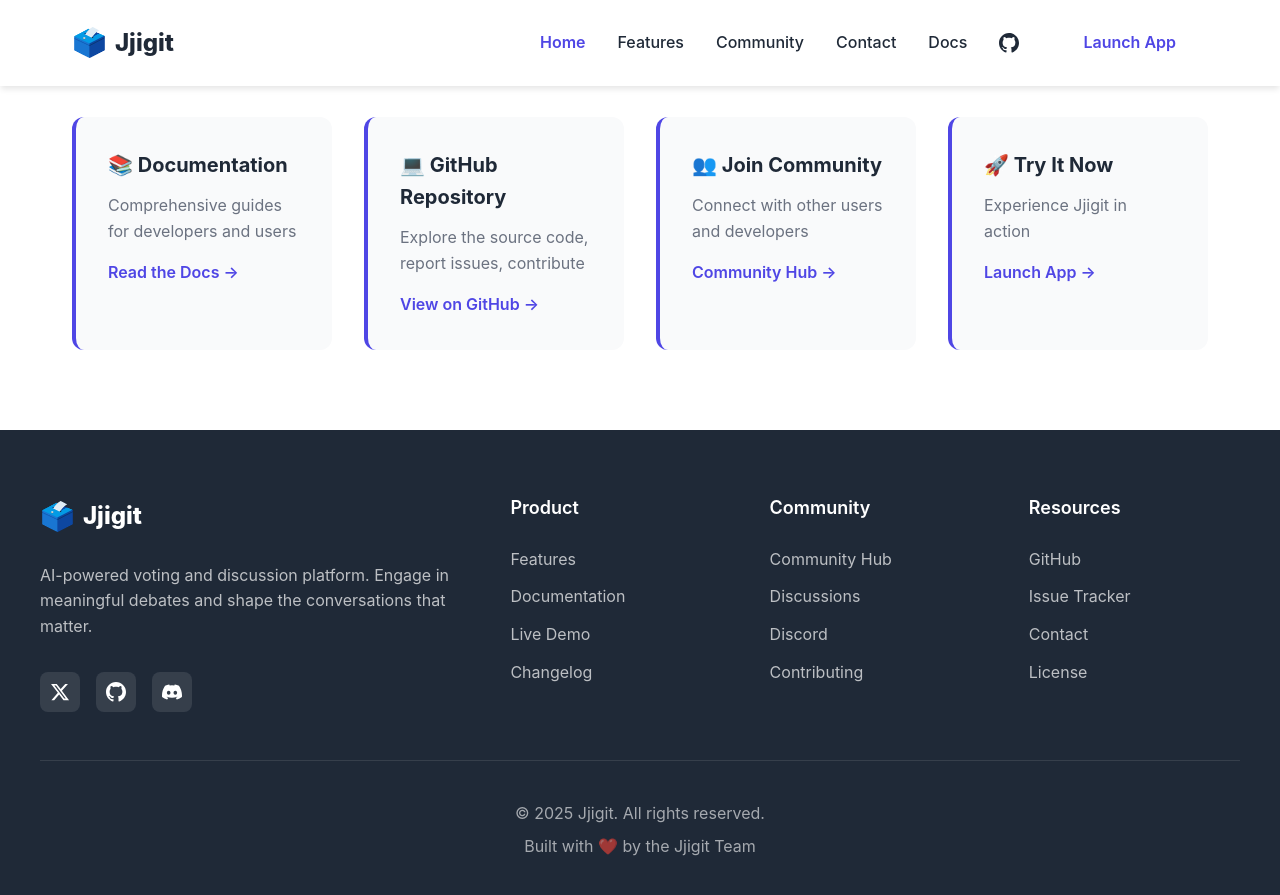
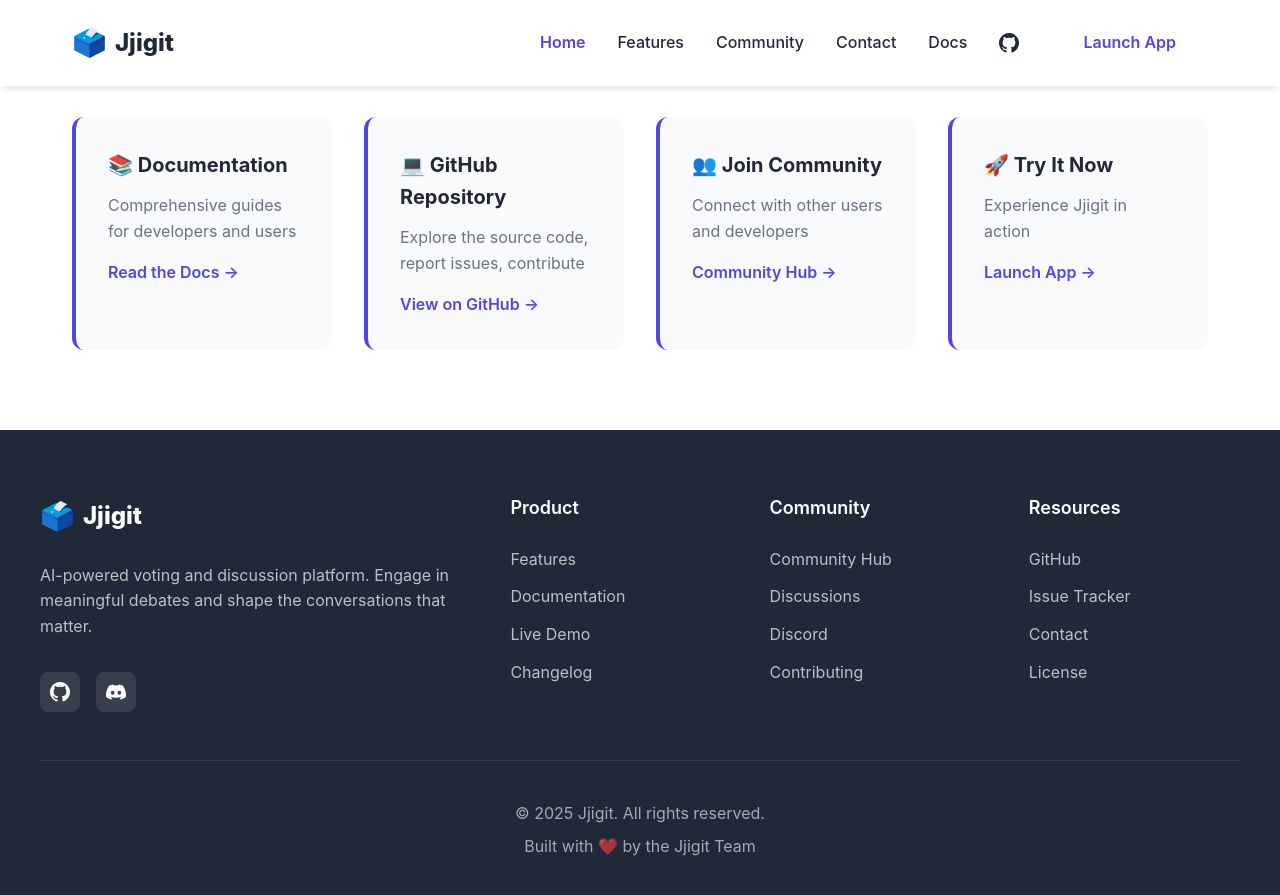
Before and after one commit to OSS-Group11/jjigit-website, a Jekyll site: the page built from index.md, in a window 1280 px wide and 900 px high, scrolled down 2377 px. Shown: the top 895 px of the window. Built offline with Jekyll 4.4.1, drawn with Linux system fonts in a browser that asks for light colours.

Commit message:
Update default.html

```diff
--- a/_layouts/default.html
+++ b/_layouts/default.html
@@ -78,11 +78,7 @@
           Engage in meaningful debates and shape the conversations that matter.
         </p>
         <div class="footer-social">
-          <a href="https://twitter.com/jjigit_official" target="_blank" aria-label="Twitter">
-            <svg viewBox="0 0 24 24" fill="currentColor">
-              <path d="M18.244 2.25h3.308l-7.227 8.26 8.502 11.24H16.17l-5.214-6.817L4.99 21.75H1.68l7.73-8.835L1.254 2.25H8.08l4.713 6.231zm-1.161 17.52h1.833L7.084 4.126H5.117z"/>
-            </svg>
-          </a>
+
           <a href="{{ site.project.github_url }}" target="_blank" aria-label="GitHub">
             <svg fill="currentColor" viewBox="0 0 24 24">
               <path d="M12 0c-6.626 0-12 5.373-12 12 0 5.302 3.438 9.8 8.207 11.387.599.111.793-.261.793-.577v-2.234c-3.338.726-4.033-1.416-4.033-1.416-.546-1.387-1.333-1.756-1.333-1.756-1.089-.745.083-.729.083-.729 1.205.084 1.839 1.237 1.839 1.237 1.07 1.834 2.807 1.304 3.492.997.107-.775.418-1.305.762-1.604-2.665-.305-5.467-1.334-5.467-5.931 0-1.311.469-2.381 1.236-3.221-.124-.303-.535-1.524.117-3.176 0 0 1.008-.322 3.301 1.23.957-.266 1.983-.399 3.003-.404 1.02.005 2.047.138 3.006.404 2.291-1.552 3.297-1.23 3.297-1.23.653 1.653.242 2.874.118 3.176.77.84 1.235 1.911 1.235 3.221 0 4.609-2.807 5.624-5.479 5.921.43.372.823 1.102.823 2.222v3.293c0 .319.192.694.801.576 4.765-1.589 8.199-6.086 8.199-11.386 0-6.627-5.373-12-12-12z"/>
```
